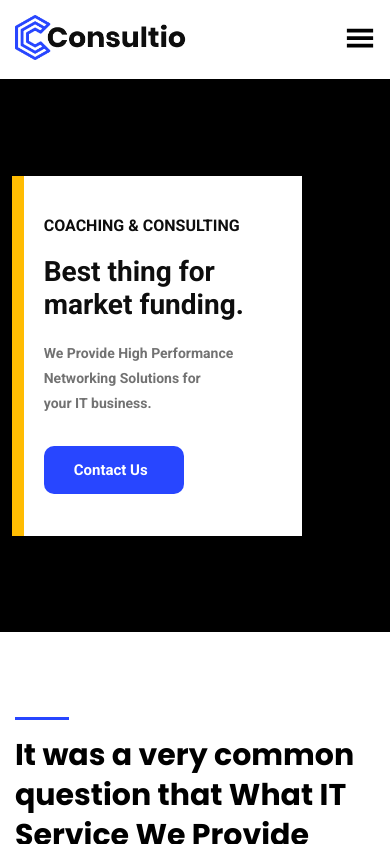
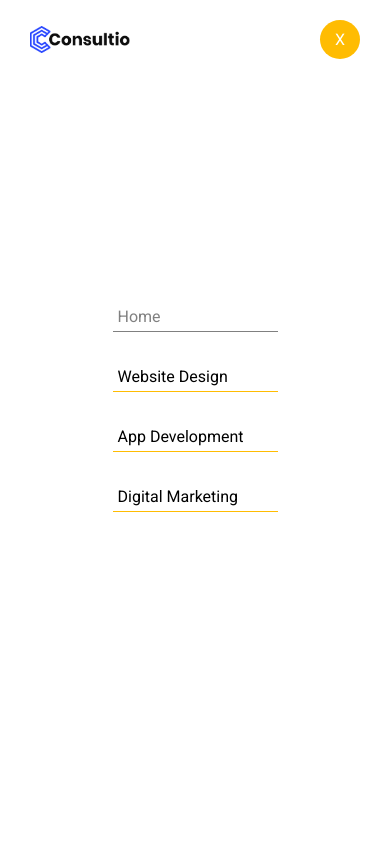
Before and after one commit to syrmon/template-business, a React (Create React App) app: page / in a window 390 px wide. Both pictures are taken after a click on the icon 360 px from the left and 37 px from the top of the page. Shown: the top 844 px of the page. Built offline with nearby package versions, Linux system fonts and the light colour scheme.

Commit message:
created hamburger menu

```diff
--- /dev/null
+++ b/src/components/hamburgerMenu/HamburgerMenu.jsx
@@ -0,0 +1,70 @@
+import { useNavigate } from "react-router-dom";
+import styles from "./styles.module.css";
+import logo from "../../assets/logo.png";
+
+const HamburgerMenu = ({ updater }) => {
+  const navigate = useNavigate();
+
+  return (
+    <div className={styles.container}>
+      <div className={styles.header}>
+        <img src={logo} alt="" className={styles.logo} />
+        <div className={styles.closeBtn} onClick={() => updater(false)}>
+          X
+        </div>
+      </div>
+      <span
+        className={`${
+          window.location.pathname === "/" ? styles.selected : styles.link
+        }`}
+        onClick={() => {
+          navigate("/");
+          updater(false);
+        }}
+      >
+        Home
+      </span>
+      <span
+        className={
+          window.location.pathname === "/web-design"
+            ? styles.selected
+            : styles.link
+        }
+        onClick={() => {
+          navigate("/web-design");
+          updater(false);
+        }}
+      >
+        Website Design
+      </span>
+      <span
+        className={
+          window.location.pathname === "/app-development"
+            ? styles.selected
+            : styles.link
+        }
+        onClick={() => {
+          navigate("/app-development");
+          updater(false);
+        }}
+      >
+        App Development
+      </span>
+      <span
+        className={
+          window.location.pathname === "/digital-marketing"
+            ? styles.selected
+            : styles.link
+        }
+        onClick={() => {
+          navigate("/digital-marketing");
+          updater(false);
+        }}
+      >
+        Digital Marketing
+      </span>
+    </div>
+  );
+};
+
+export default HamburgerMenu;
--- /dev/null
+++ b/src/components/hamburgerMenu/styles.module.css
@@ -0,0 +1,59 @@
+.container {
+  height: 100vh;
+  width: 100%;
+  background-color: white;
+  display: flex;
+  flex-direction: column;
+  justify-content: center;
+  align-items: center;
+  position: absolute;
+  z-index: 99;
+  top: 0;
+  left: 0;
+  padding: 30px;
+}
+
+.link {
+  border-bottom: 1px solid var(--third-color);
+  padding: 5px;
+  font-size: 16px;
+  margin-bottom: 30px;
+  width: 50%;
+}
+
+.closeBtn {
+  margin-left: auto;
+  background-color: var(--third-color);
+  color: white;
+  padding: 10px 15px;
+  font-size: 16px;
+  border-radius: 100%;
+}
+
+.closeBtn:hover {
+  cursor: pointer;
+  opacity: 0.7;
+}
+
+.logo {
+  width: 100px;
+}
+
+.header {
+  display: flex;
+  justify-content: space-between;
+  align-items: center;
+  width: 100%;
+  position: absolute;
+  top: 20px;
+  padding: 0px 30px;
+}
+
+.selected {
+  border-bottom: 1px solid gray;
+  color: gray;
+  padding: 5px;
+  font-size: 16px;
+  margin-bottom: 30px;
+  width: 50%;
+}
--- a/src/components/navbar/Navbar.jsx
+++ b/src/components/navbar/Navbar.jsx
@@ -2,8 +2,16 @@ import styles from "./styles.module.css";
 import logoImg from "../../assets/logo.png";
 import { GiHamburgerMenu } from "react-icons/gi";
 import { useNavigate } from "react-router-dom";
+import { useState } from "react";
+import HamburgerMenu from "../hamburgerMenu/HamburgerMenu";
 const Navbar = () => {
   const navigate = useNavigate();
+
+  const [status, setStatus] = useState(false);
+
+  const statusUpdater = (value) => {
+    setStatus(value);
+  };
 
   return (
     <div className={`${styles.container} max-width`}>
@@ -54,8 +62,15 @@ const Navbar = () => {
       </div>
 
       <div className={styles.hamburgerMenuContainer}>
-        <GiHamburgerMenu className={styles.hamburgerMenu} />
+        <GiHamburgerMenu
+          className={styles.hamburgerMenu}
+          onClick={() => {
+            statusUpdater(true);
+          }}
+        />
       </div>
+
+      {status && <HamburgerMenu updater={statusUpdater} />}
     </div>
   );
 };
```
